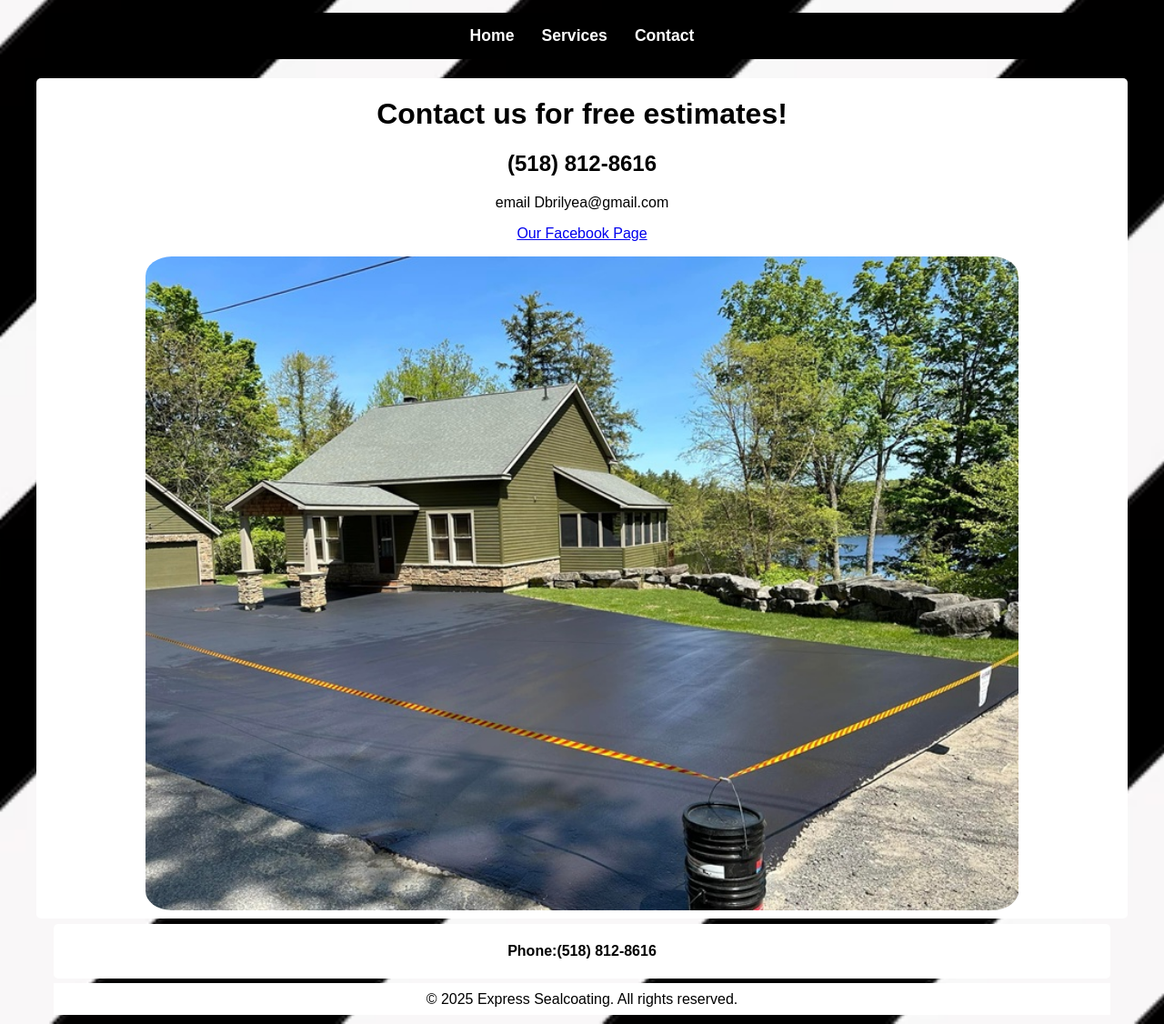
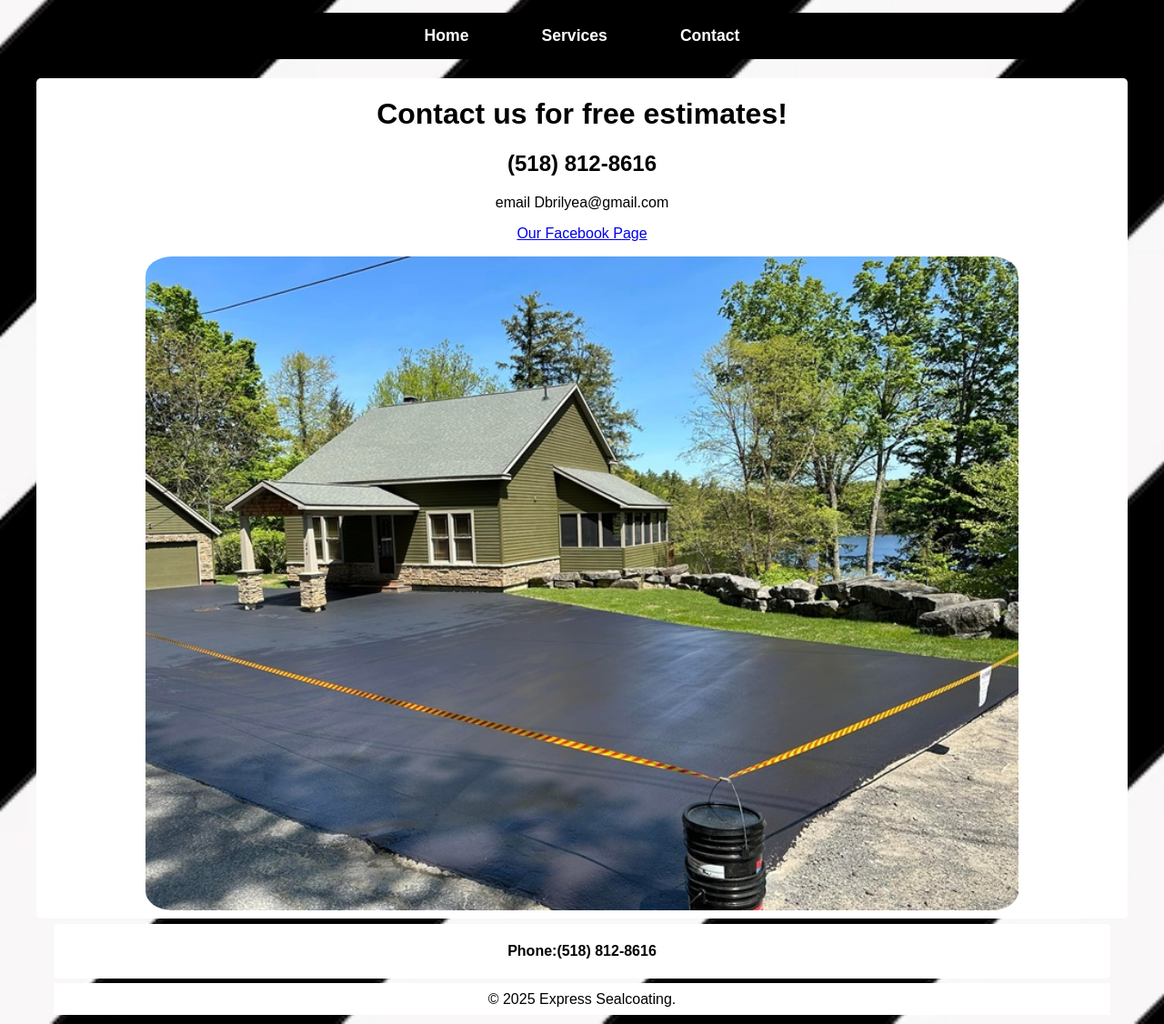
Before and after one commit to ChadLaBombarde/express-sealcoating, a plain HTML site: page contact.html in a window 1280 px wide. Shown: the part 252-1378 px from the top of the page at 91% size. Drawn offline with Linux system fonts and the light colour scheme.

Commit message:
update1.6

```diff
--- a/contact.html
+++ b/contact.html
@@ -28,7 +28,7 @@
     <div class="contact" id="contact">
       <p><strong>Phone:</strong><b>(518) 812-8616</b></p>
     </div>
-    <footer>&copy; 2025 Express Sealcoating. All rights reserved.</footer>
+    <footer>&copy; 2025 Express Sealcoating.</footer>
 
 </body>
 </html>
--- a/styles.css
+++ b/styles.css
@@ -32,18 +32,19 @@
   background-color:black;
   margin-top: 1rem;
   margin-bottom: 1rem;
-  padding: 15px;
+  padding: 5px;
   width: 90vw;
   max-width: 1200px;
   display: flex;
   flex-direction: row;
   justify-content: center;
-  gap: 30px; /* Increased spacing between nav links */
+  gap: 60px; /* Increased spacing between nav links */
 }
 
 nav a {
   color: white;
 
+  padding: 10px;
   text-decoration: none;
   font-weight: bold;
   font-size: 1.1em; /* Slightly larger font for readability */
```
Also changed, not shown: index.html (+1 -1 lines), services.html (+1 -1 lines).
